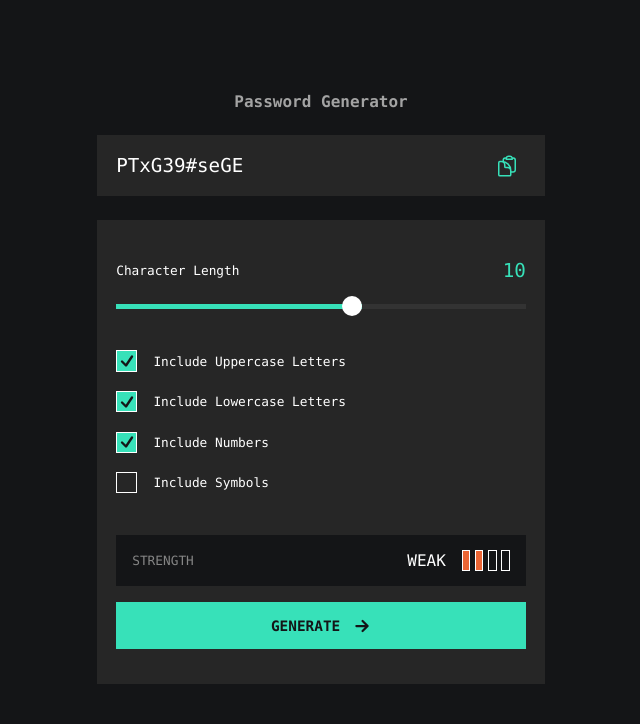
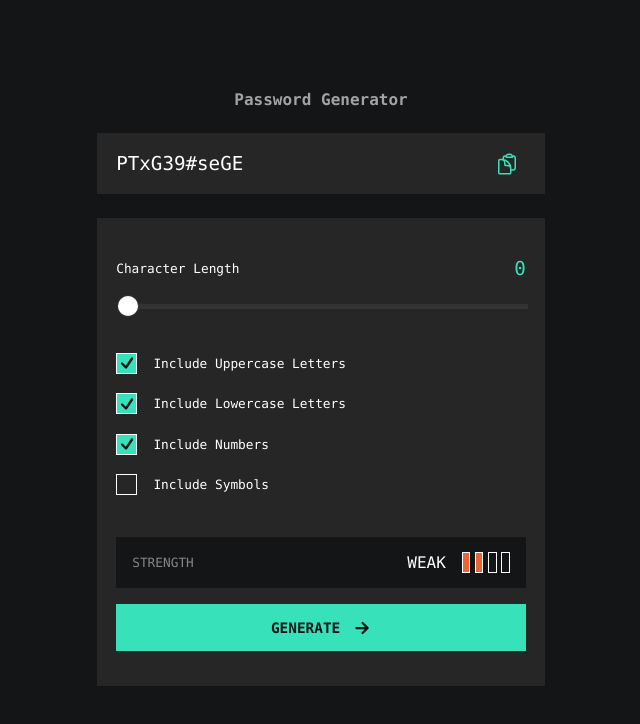
Before and after one commit to thinhtethtetzaw/password-generator, a React (Create React App) app: page / in a window 1280 px wide. Shown: the top 724 px of the page, without its empty margins (319-959 px from the left). Built offline with nearby package versions, Linux system fonts and the light colour scheme.

Commit message:
Slidable progress bar

```diff
--- a/src/App.css
+++ b/src/App.css
@@ -68,6 +68,52 @@ h1 {
   color: rgb(55, 225, 185);
 }
 
+/* range  */
+input[type="range"] {
+  -webkit-appearance: none;
+  width: 100%;
+  height: 5px;
+  background: #333;
+  background-image: linear-gradient(rgb(55, 225, 185), rgb(55, 225, 185));
+  background-repeat: no-repeat;
+}
+
+/* Input Thumb */
+input[type="range"]::-webkit-slider-thumb {
+  -webkit-appearance: none;
+  height: 20px;
+  width: 20px;
+  border-radius: 50%;
+  background: #fff;
+  cursor: ew-resize;
+  box-shadow: 0 0 2px 0 #555;
+  transition: background .3s ease-in-out;
+}
+
+input[type="range"]::-moz-range-thumb {
+  -webkit-appearance: none;
+  height: 20px;
+  width: 20px;
+  border-radius: 50%;
+  background: #fff;
+  cursor: ew-resize;
+  box-shadow: 0 0 2px 0 #555;
+  transition: background .3s ease-in-out;
+}
+
+input[type="range"]::-ms-thumb {
+  -webkit-appearance: none;
+  height: 20px;
+  width: 20px;
+  border-radius: 50%;
+  background: #fff;
+  cursor: ew-resize;
+  box-shadow: 0 0 2px 0 #555;
+  transition: background .3s ease-in-out;
+}
+
+
+/* end range  */
 .strength-test-div > .character-length > .strength-progress {
   width: 100%;
   height: 0.3rem;
--- a/src/App.tsx
+++ b/src/App.tsx
@@ -101,6 +101,7 @@ const RateItem = ({ value, active }: IRateItemProps) => {
 
 const App = () => {
 	const [overallStrength, setOverallStrength] = useState(2);
+	const [rangeValue, setRangeValue] = useState(0);
 
 	const strengthRateInText = () => {
 		switch (overallStrength) {
@@ -115,24 +116,37 @@ const App = () => {
 		}
 	};
 
+  const calculateRangeColor = ((rangeValue - 0) * 20 / (20 - 0))*5 + '% 100%' ;
+
+  // function
+  const copyHandler = () => {
+    console.log("coppied")
+  }
+
 	return (
 		<div className="App">
 			<div className="parent">
 				<h1>Password Generator</h1>
 				<div className="password-div">
 					<p>PTxG39#seGE</p>
-          <div>{copyToClipboard}</div>
+					<div onClick={copyHandler}>{copyToClipboard}</div>
 				</div>
 				<div className="strength-test-div">
 					<div className="character-length">
 						<div className="title">
 							<p>Character Length</p>
-              <p className="value">10</p>
+							<p className="value">{rangeValue}</p>
 						</div>
-            <div className="strength-progress">
-              <div className="progress-bar">
-                <div className="progress-circle"></div>
-              </div>
+						<div className="range-container">
+							<input
+								type="range"
+								min="0"
+								max="20"
+								onChange={(e:any) => setRangeValue(e.target.value)}
+								value={rangeValue}
+                style={{backgroundSize: calculateRangeColor}}
+                className="inputRange"
+							/>
 						</div>
 					</div>
 					<div className="checkboxes">
```
Lines whose indentation alone changed are shown as unchanged.
